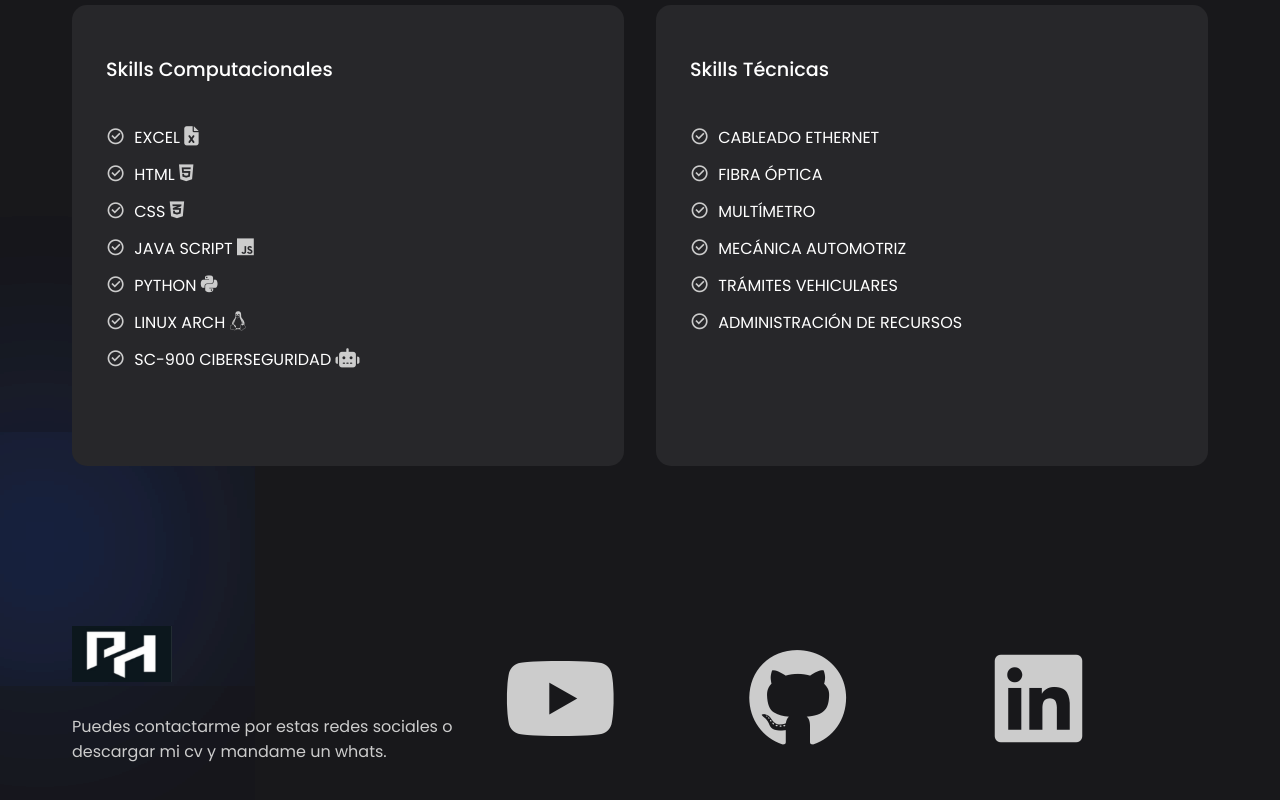
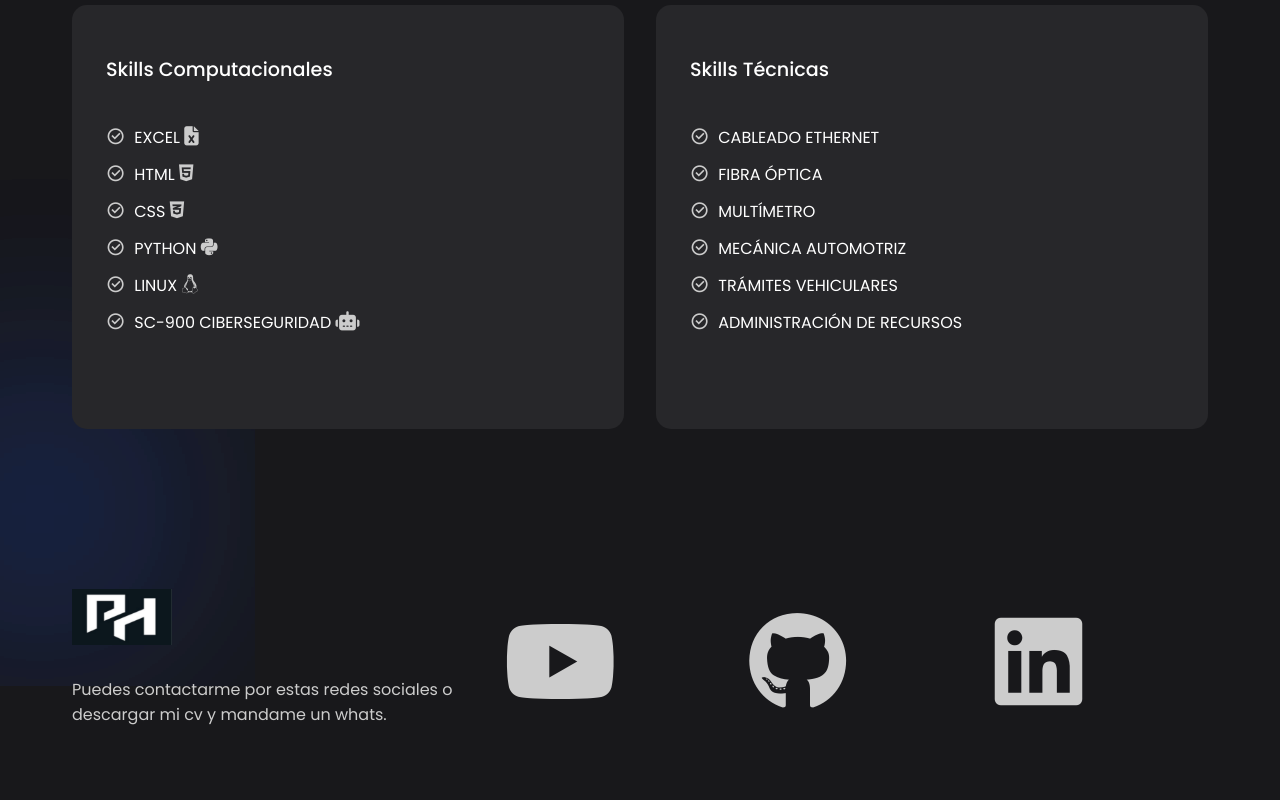
Before and after one commit to Pedroiha99/pedroiha99.github.io, a plain HTML site: page index.html in a window 1280 px wide. Shown: the part 1601-2401 px from the top of the page. Drawn offline with nearby package versions, Linux system fonts and the light colour scheme.

Commit message:
Update index.html

```diff
--- a/index.html
+++ b/index.html
@@ -108,17 +108,12 @@
                     </p>
                     <p>
                         <i class="ri-checkbox-circle-line"></i>
-                        JAVA SCRIPT
-                        <i class="fa-brands fa-js"></i>
-                    </p>
-                    <p>
-                        <i class="ri-checkbox-circle-line"></i>
                         PYTHON
                         <i class="fa-brands fa-python"></i>
                     </p>
                     <p>
                         <i class="ri-checkbox-circle-line"></i>
-                        LINUX ARCH
+                        LINUX
                         <i class="fa-brands fa-linux"></i>
                     </p>
                     <p>
```
